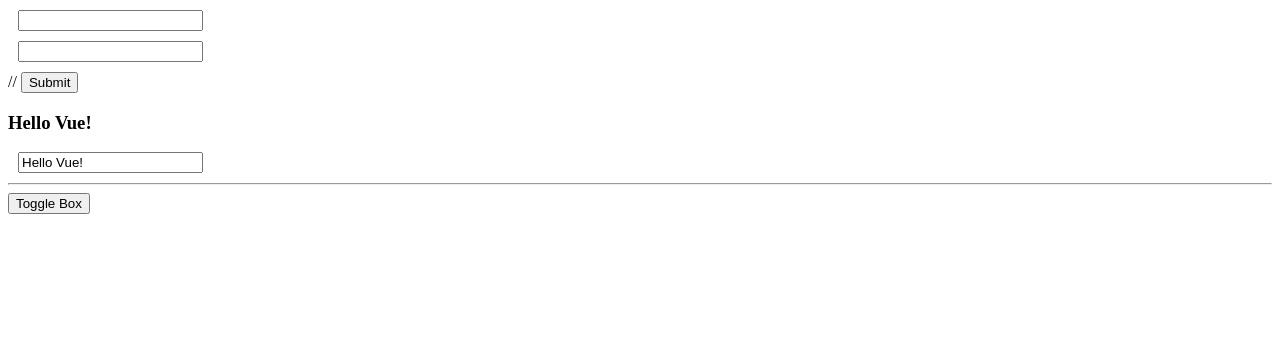
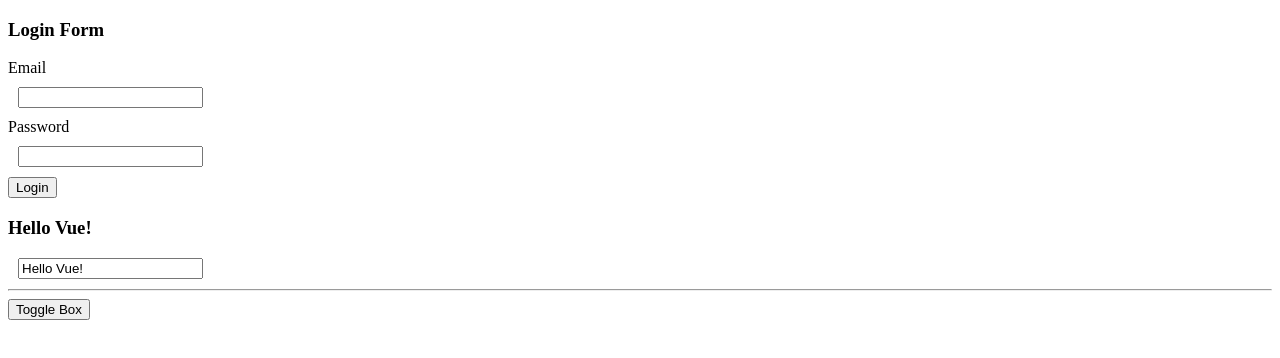
Before and after one commit to TechyStarr/learning-Vue, a plain HTML site: page index.html in a window 1280 px wide. Drawn offline with nearby package versions, Linux system fonts and the light colour scheme.

Commit message:
learnt how to emit events

```diff
--- a/index.html
+++ b/index.html
@@ -52,14 +52,69 @@
             }
         })
         app.component('login-form', {
+            // v-model is used to bind data to an input field
             template: `
-                <div>
-                    <input type="email" />
-                    <input type="password" />
-                    // <button>Submit</button>
+                <form @submit.prevent="handleSubmit">
+                    <h3>{{ title }}</h3>
+                    <custom-input v-model="email"  :label="emailLabel" /> <!-- v-bind is used to bind data to an attribute -->
+                    <custom-input v-model="password" :label="passwordLabel" />
+                    <button>Login</button>
+                <div/>
+            `,
+            // creating a component array to be used in the login form
+            components: ['custom-input'],
+            data() {
+                return {
+                    title: 'Login Form',
+                    email: '',
+                    password: '',
+                    emailLabel: 'Email',
+                    passwordLabel: 'Password',
 
-                <div/>
+                }
+            },
+            methods: {
+                handleSubmit(e) {
+                    e.preventDefault();
+                    console.log('Form Submitted', this.email, this.password)
+                }
+            }
+        })
+        app.component('custom-input', {
+            template:
+            // {{ label }}  label is a prop that is passed from the parent component to the child component and is usable after the prop is declared in the props array
+
             `
+                <label>
+                    {{ label }}
+                    <input type="text" v-model="inputValue" />
+                <label/>
+            `,
+            props: ['label', 'modelValue'], // props are used to pass data from a parent component to a child component
+            // computed is an object of functions that can be used to compute data in vue js
+            computed : {
+                inputValue: {
+                    get() {
+                        return this.modelValue
+                    },
+
+                    set(value) {
+                        console.log('input value changed', value)
+
+                        // $emit is used to emit an event from a child component to a parent component
+                        this.$emit('update:modelValue', value) // v-model listens to update and updates the values of the variables
+
+                    }
+                }
+
+            },
+
+            // data() {
+            //     return {
+            //         inputValue : ''
+            //     }
+            // }
+
         })
         app.mount('#app')
     </script>
```
Also changed, not shown: vue.txt.
